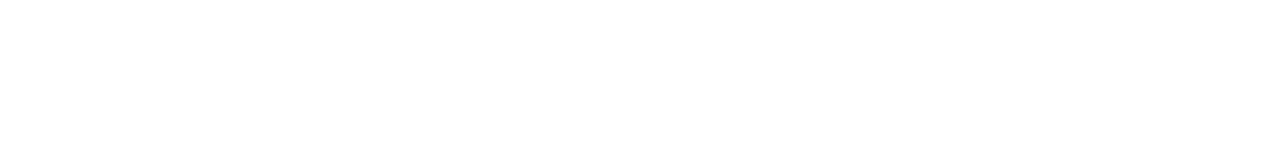
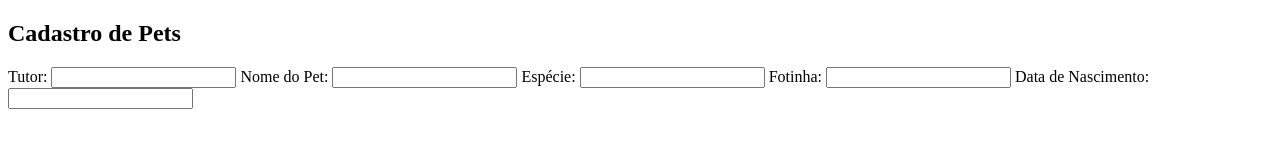
Before and after one commit to manuxcamargo/myfirtstrepo, a plain HTML site: page pages/index2.html in a window 1280 px wide. Drawn offline with Linux system fonts and the light colour scheme.

Commit message:
first commit

```diff
--- a/pages/index2.html
+++ b/pages/index2.html
@@ -1,13 +1,37 @@
 <!DOCTYPE html>
-<html lang="en">
+<html lang="PT-BR">
+
 <head>
     <meta charset="UTF-8">
     <meta name="viewport" content="width=device-width, initial-scale=1.0">
-    <title>Document</title>
+    <title>Pets</title>
     <link rel="stylesheet" href="../assets/css/styles2.css">
     <script src="../js/script2.js"></script>
 </head>
+
 <body>
+    <div class="petForm">
+        <h2>Cadastro de Pets</h2>
+    </div>
 
+
+    <div id="Cadastro">
+        <label for="input-tutor">Tutor:</label>
+        <input type="text" id="input-tutor" name="input-tutor" class="inputs" />
+
+        <label for="input-nomePet">Nome do Pet:</label>
+        <input type="text" id="input-nomePet" name="input-nomePet" class="inputs" />
+
+        <label for="input-especie">Espécie:</label>
+        <input type="text" id="input-especie" name="input-especie" class="inputs" />
+
+        <label for="input-fotinha">Fotinha:</label>
+        <input type="text" id="input-fotinha" name="input-fotinha" class="inputs" />
+
+        <label for="input-aniversario">Data de Nascimento:</label>
+        <input type="text" id="input-aniversario" name="input-aniversario" class="inputs" />
+
+    </div>
 </body>
+
 </html>
```
